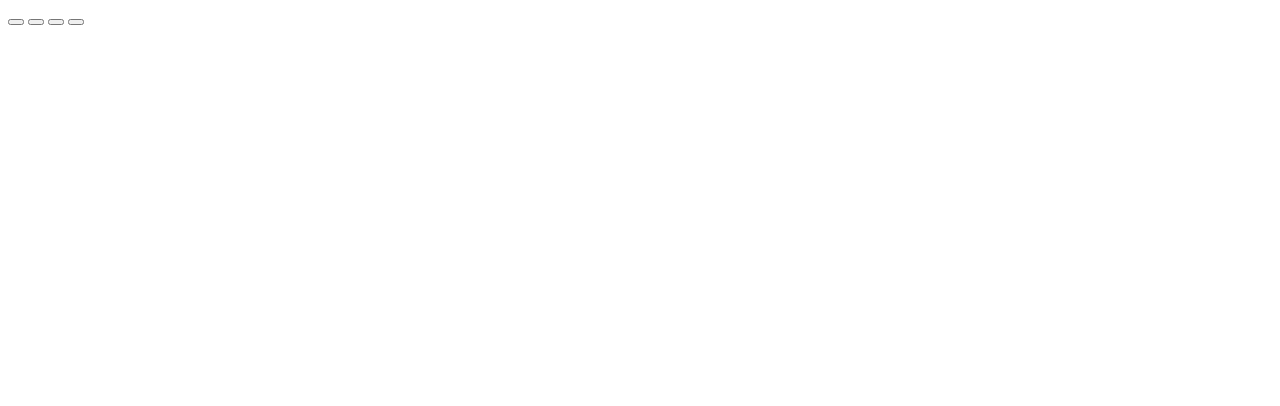
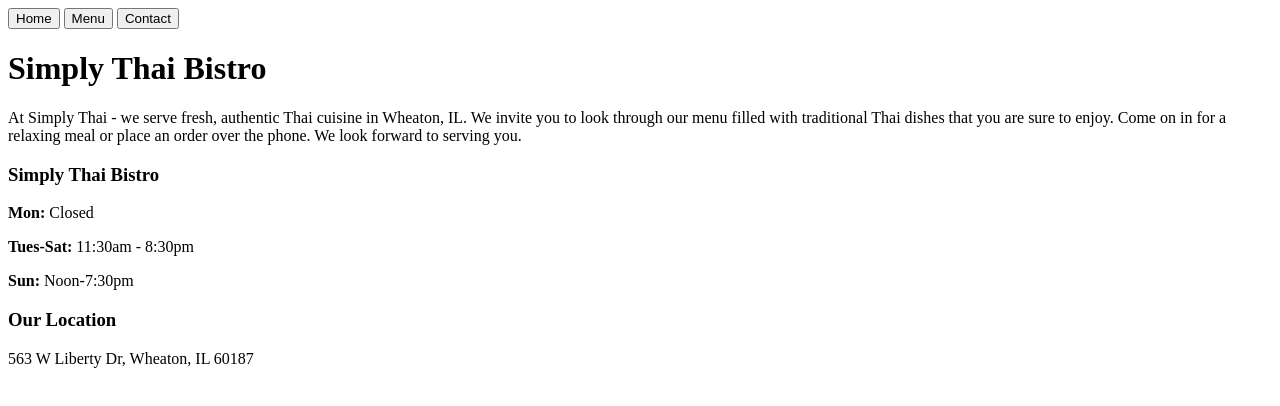
Before and after one commit to jeyden94/top-restaurant-page, a website built with webpack: page src/template.html in a window 1280 px wide. Built offline with nearby package versions, Linux system fonts and the light colour scheme.

Commit message:
Finished home page manipulation of the DOM

```diff
--- /dev/null
+++ b/src/homepage.js
@@ -0,0 +1,55 @@
+export function homeScreenController() {
+    const contentDiv = document.querySelector("#content");
+
+    // contentDiv.textContent = "Hello world"
+
+    // Create homepage HTML content elements
+
+    const restaurantName = document.createElement("h1");
+    const aboutDiv = document.createElement("div");
+    aboutDiv.classList.add("home-page-about");
+    const hoursDiv = document.createElement("div");
+    hoursDiv.classList.add("home-page-hours");
+    const locationDiv = document.createElement("div");
+    locationDiv.classList.add("home-page-location");
+
+    // Add text to homepage HTML content elements
+
+    restaurantName.textContent = "Simply Thai Bistro";
+    aboutDiv.innerHTML = `
+    <p>
+        At Simply Thai - we serve fresh, authentic Thai cuisine in Wheaton, IL.
+        We invite you to look through our menu filled with traditional Thai dishes that you are sure to
+        enjoy. Come on in for a relaxing meal or place an order over the phone. We look forward to serving
+        you.
+    </p>
+    <h3>
+        Simply Thai Bistro
+    </h3>
+    `;
+    hoursDiv.innerHTML = `
+    <p>
+        <strong>Mon:</strong> Closed
+    </p>
+    <p>
+        <strong>Tues-Sat:</strong> 11:30am - 8:30pm
+    </p>
+    <p>
+        <strong>Sun:</strong> Noon-7:30pm
+    </p>
+    `;
+    locationDiv.innerHTML = `
+    <h3>
+        Our Location
+    </h3>
+    <p>
+        563 W Liberty Dr, Wheaton, IL 60187
+    </p>
+    `;
+
+    // Append homepage HTML content elements to the content div
+
+    contentDiv.append(restaurantName, aboutDiv, hoursDiv, locationDiv);
+
+    console.log("heeei")
+}
--- a/src/index.js
+++ b/src/index.js
@@ -1,3 +1,3 @@
-const greeting = "byeeeeee"
+import { homeScreenController } from "./homepage.js"
 
-console.log(greeting)
+homeScreenController()
--- a/src/template.html
+++ b/src/template.html
@@ -8,11 +8,13 @@
 <body>
     <header>
         <nav>
-            <button></button>
-            <button></button>
-            <button></button>
-            <button></button>
+            <button>Home</button>
+            <button>Menu</button>
+            <button>Contact</button>
         </nav>
     </header>
+    <div id="content">
+
+    </div>
 </body>
 </html>
```
